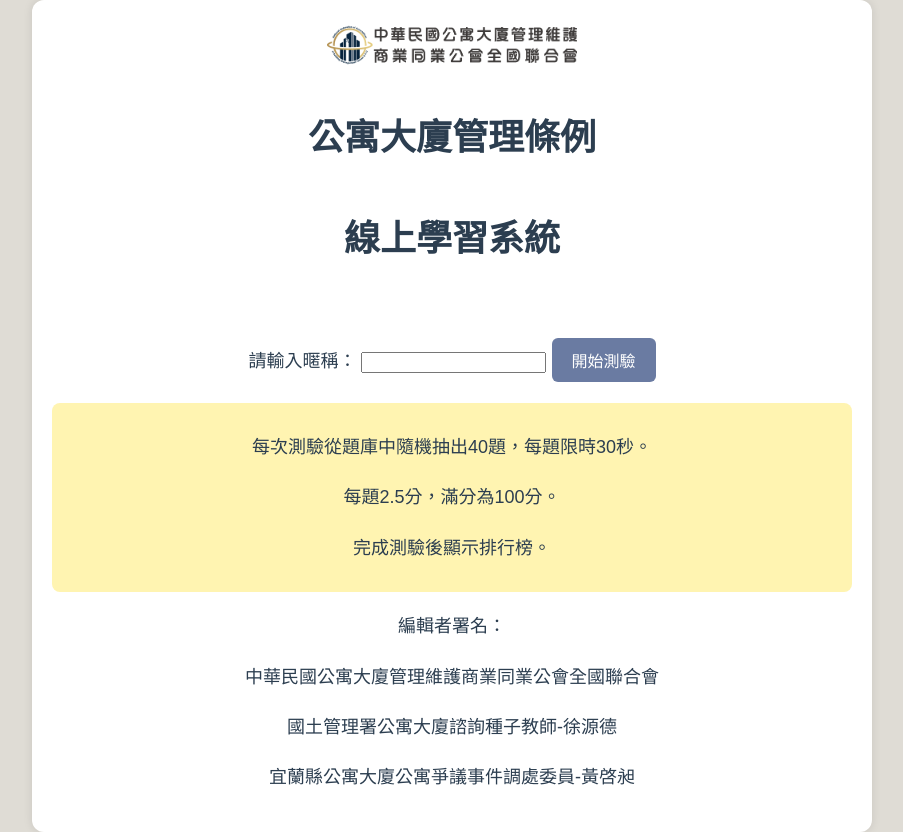
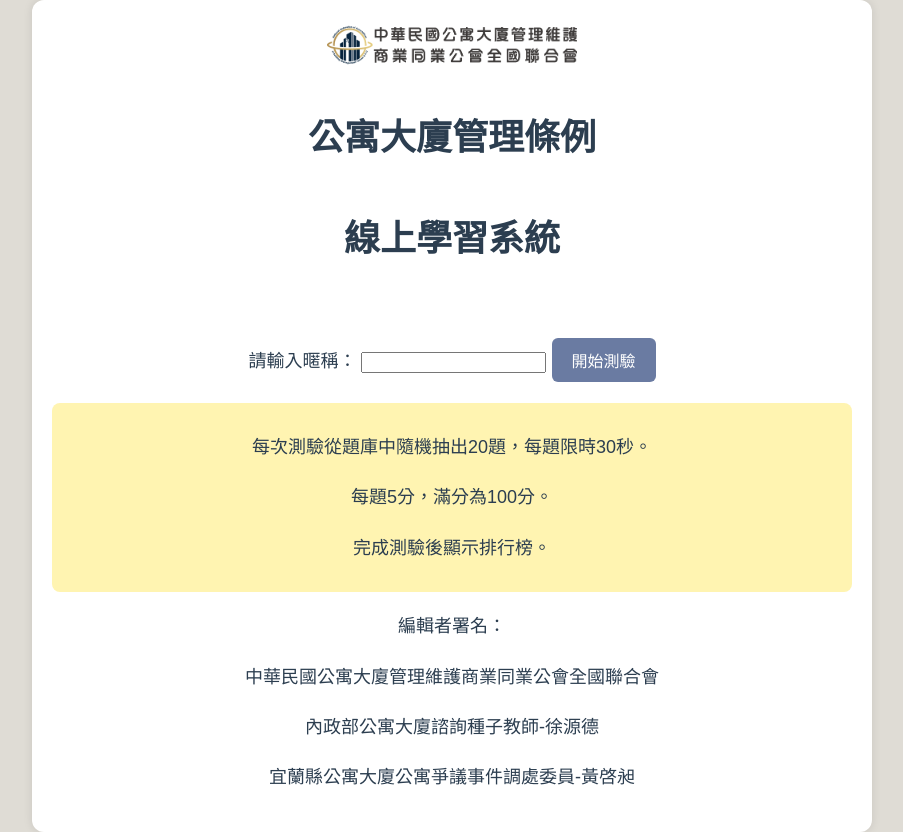
Before and after one commit to BECCA1017/quiz_system_complete, a Flask app: page / in a window 1280 px wide. Shown: the whole page, without its empty margins (188-1091 px from the left). Run offline with Flask 3, Linux system fonts and the light colour scheme.

Commit message:
Update index.html

```diff
--- a/templates/index.html
+++ b/templates/index.html
@@ -19,14 +19,14 @@
             <button type="submit">開始測驗</button>
         </form>
         <div class="note">
-            <p>每次測驗從題庫中隨機抽出40題，每題限時30秒。</p>
-            <p>每題2.5分，滿分為100分。</p>
+            <p>每次測驗從題庫中隨機抽出20題，每題限時30秒。</p>
+            <p>每題5分，滿分為100分。</p>
             <p>完成測驗後顯示排行榜。</p>
         </div>
         <div class="signature">
             <p>編輯者署名：</p>
             <p>中華民國公寓大廈管理維護商業同業公會全國聯合會</p>
-            <p>國土管理署公寓大廈諮詢種子教師-徐源德</p>
+            <p>內政部公寓大廈諮詢種子教師-徐源德</p>
             <p>宜蘭縣公寓大廈公寓爭議事件調處委員-黃啓昶</p>
         </div>
     </div>
```
